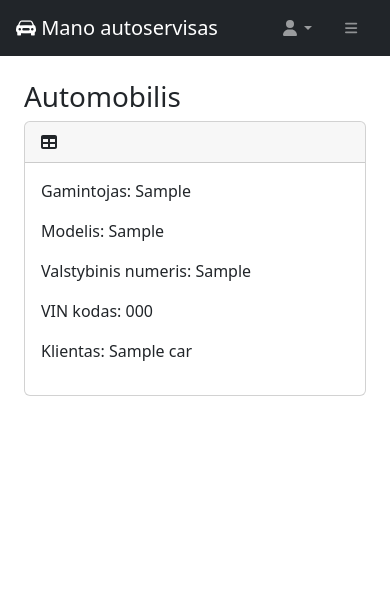
After one commit to DonatasNoreika/autoservice_20251104, a Django app: page /cars/1/ in a window 390 px wide. The commit adds this page. Shown: the top 603 px of the page. Run offline with Django 5.2, Linux system fonts and the light colour scheme; tables that the repository leaves empty hold one stand-in row (values such as "Sample post"); some libraries are stand-ins or nearby versions.

Commit message:
5: +Paspaudus ant automobilio nuorodos, būtų rodoma detali informacija apie automobilį (savininkas, automobilio modelis, valstybinis numeris, VIN kodas)

```diff
--- /dev/null
+++ b/mysite/autoservice/templates/car.html
@@ -0,0 +1,12 @@
+{% extends "base.html" %}
+
+{% block "title" %}Automobilis{% endblock %}
+
+{% block "content" %}
+<p>Gamintojas: {{ car.make }}</p>
+<p>Modelis: {{ car.model }}</p>
+<p>Valstybinis numeris: {{ car.license_plate }}</p>
+<p>VIN kodas: {{ car.vin_code }}</p>
+<p>Klientas: {{ car.client_name }}</p>
+
+{% endblock %}
--- a/mysite/autoservice/templates/cars.html
+++ b/mysite/autoservice/templates/cars.html
@@ -4,6 +4,6 @@
 
 {% block "content" %}
 {% for car in cars %}
-<p>{{ car }}</p>
+<p><a href="{% url 'car' car.pk %}">{{ car }}</a></p>
 {% endfor %}
 {% endblock %}
--- a/mysite/autoservice/urls.py
+++ b/mysite/autoservice/urls.py
@@ -4,4 +4,5 @@
 urlpatterns = [
     path("", views.index, name="index"),
     path("cars/", views.cars, name="cars"),
+    path("cars/<int:pk>/", views.car, name="car")
 ]
--- a/mysite/autoservice/views.py
+++ b/mysite/autoservice/views.py
@@ -15,3 +15,9 @@
         "cars": Car.objects.all(),
     }
     return render(request, template_name="cars.html", context=context)
+
+def car(request, pk):
+    context = {
+        "car": Car.objects.get(pk=pk)
+    }
+    return render(request, template_name="car.html", context=context)
```
